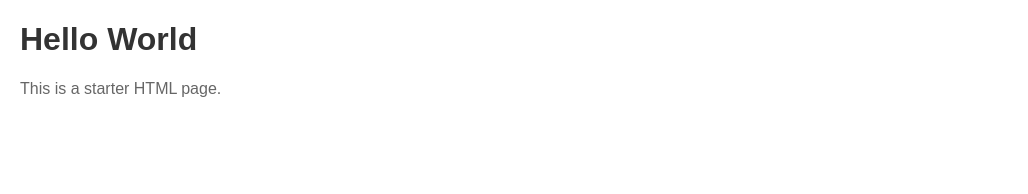
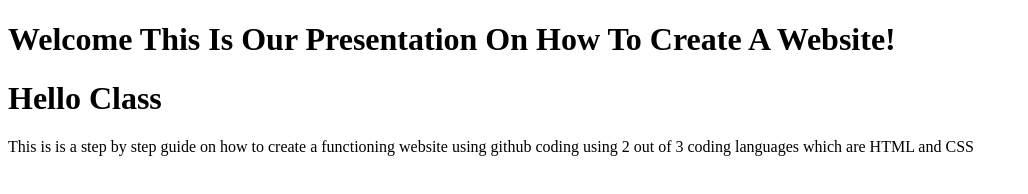
Before and after one commit to xR3APER/Public-Speaking, a plain HTML site: page index.html in a window 1280 px wide. Shown: the whole page, without its empty margins (0-1028 px from the left). Drawn offline with Linux system fonts and the light colour scheme.

Commit message:
Anything

```diff
--- a/index.html
+++ b/index.html
@@ -1,13 +1,10 @@
 <!DOCTYPE html>
 <html lang="en">
   <head>
-    <meta charset="UTF-8" />
-    <meta name="viewport" content="width=device-width, initial-scale=1.0" />
-    <title>Starter Page</title>
-    <link rel="stylesheet" href="styles.css" />
+    <h1> Welcome This Is Our Presentation On How To Create A Website!</h1>
   </head>
   <body>
-    <h1>Hello World</h1>
-    <p>This is a starter HTML page.</p>
+    <h1>Hello Class</h1>
+    <p>This is is a step by step guide on how to create a functioning website using github coding using 2 out of 3 coding languages which are HTML and CSS</p>
   </body>
 </html>
```
